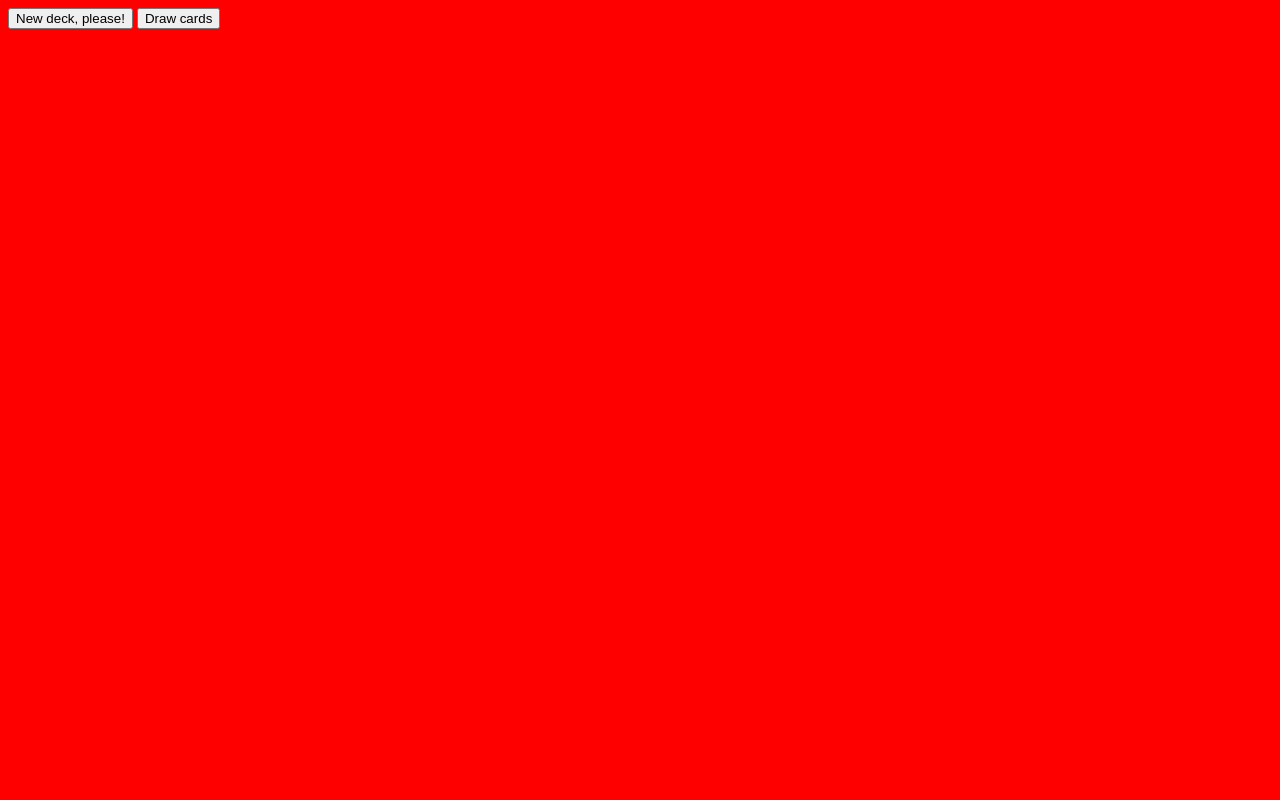
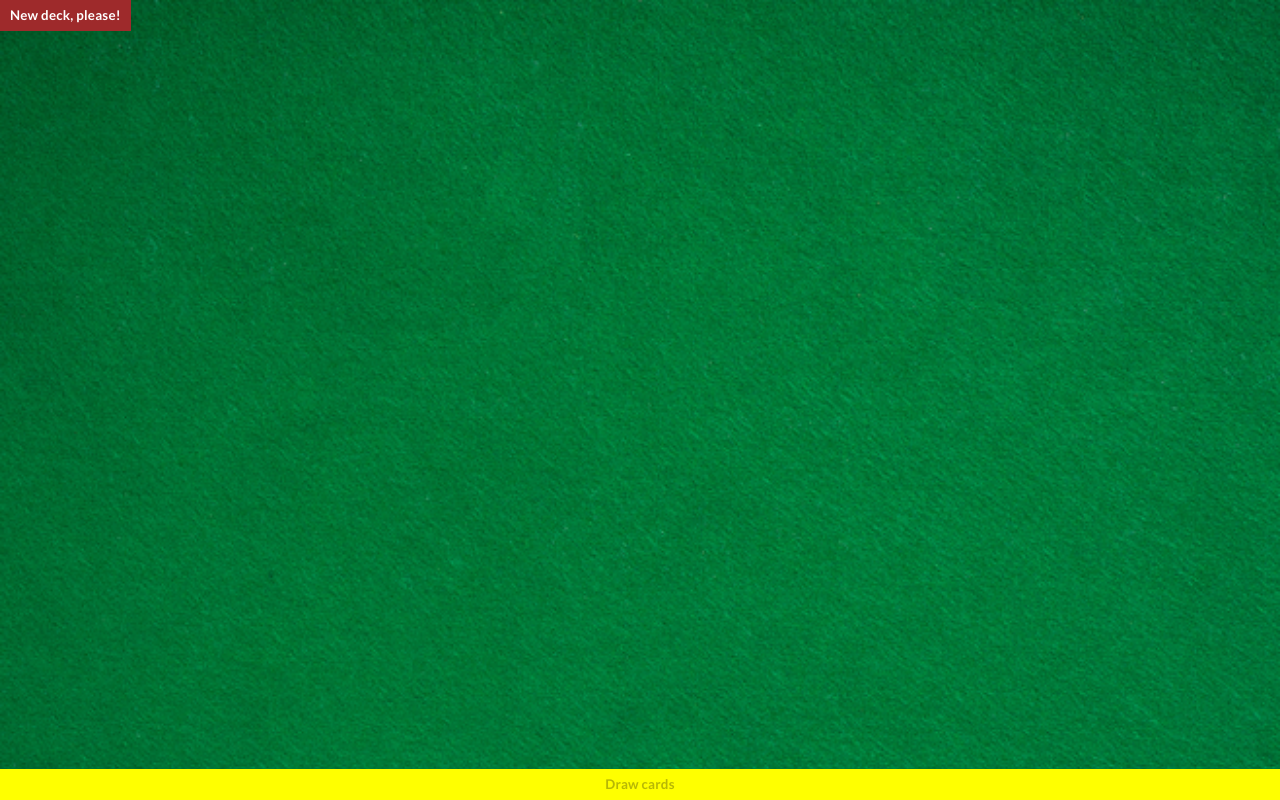
Before and after one commit to zowieerickson/war_card_game, a plain HTML site: page index.html in a window 1280 px wide. Drawn offline with Linux system fonts and the light colour scheme.

Commit message:
adding basic styles

```diff
--- a/index.css
+++ b/index.css
@@ -1,3 +1,56 @@
 html {
-    background: red
+    font-size: 100%;
+    box-sizing: border-box;
 }
+
+*, *::before, *::after {
+    box-sizing: inherit;
+}
+
+body {
+    font-family: 'Lato', sans-serif;;
+    line-height: 1.3;
+    letter-spacing: .3px;
+    margin: 0;
+    padding: 0;
+    background-image: url(img/table.png);
+    background-repeat: no-repeat;
+    background-size: cover;
+}
+
+.btn {
+    cursor: pointer;
+    font-family: 'Lato', sans-serif;
+    background: yellow;
+    line-height: 1.3;
+    letter-spacing: .2px;
+    font-weight: 700;
+    border: none;
+    padding: 7px 10px;
+    transition: all .25s;
+}
+
+.btn:active,
+.btn:hover {
+    background: #9E2A2B;
+    color: #fff
+}
+
+main {
+    height: 100vh;
+}
+
+.container {
+    display: flex;
+    flex-direction: column;
+    justify-content: space-between;
+}
+
+#new-deck {
+    align-self: flex-start;
+}
+
+/* #draw-cards {
+    width: 100%;
+    margin-top: auto;
+} */
--- a/index.html
+++ b/index.html
@@ -5,12 +5,17 @@
     <meta http-equiv="X-UA-Compatible" content="IE=edge">
     <meta name="viewport" content="width=device-width, initial-scale=1.0">
     <title>War</title>
+    <link rel="preconnect" href="https://fonts.googleapis.com">
+    <link rel="preconnect" href="https://fonts.gstatic.com" crossorigin>
+    <link href="https://fonts.googleapis.com/css2?family=Lato:wght@300;400;700&display=swap" rel="stylesheet">
     <link rel="stylesheet" href="index.css">
 </head>
 <body>
-    <button id="new-deck">New deck, please!</button>
-    <button id="draw-cards">Draw cards</button>
-    <div id="container-cards"></div>
+    <main class="container">
+        <button id="new-deck" class="btn">New deck, please!</button>
+        <div id="container-cards"></div>
+        <button id="draw-cards" class="btn" disabled>Draw cards</button>
+    </main>
     <script src="index.js"></script>
 </body>
 </html>
--- a/index.js
+++ b/index.js
@@ -4,9 +4,8 @@ function handleClick() {
     fetch("https://deckofcardsapi.com/api/deck/new/shuffle/?deck_count=1")
         .then(response => response.json())
         .then(data => {
-            console.log(data)
             deckId = data.deck_id
-            console.log(deckId)
+            document.querySelector("#draw-cards").disabled = false;
         })
 }
 
```
Also changed, not shown: img/table.png (added).
